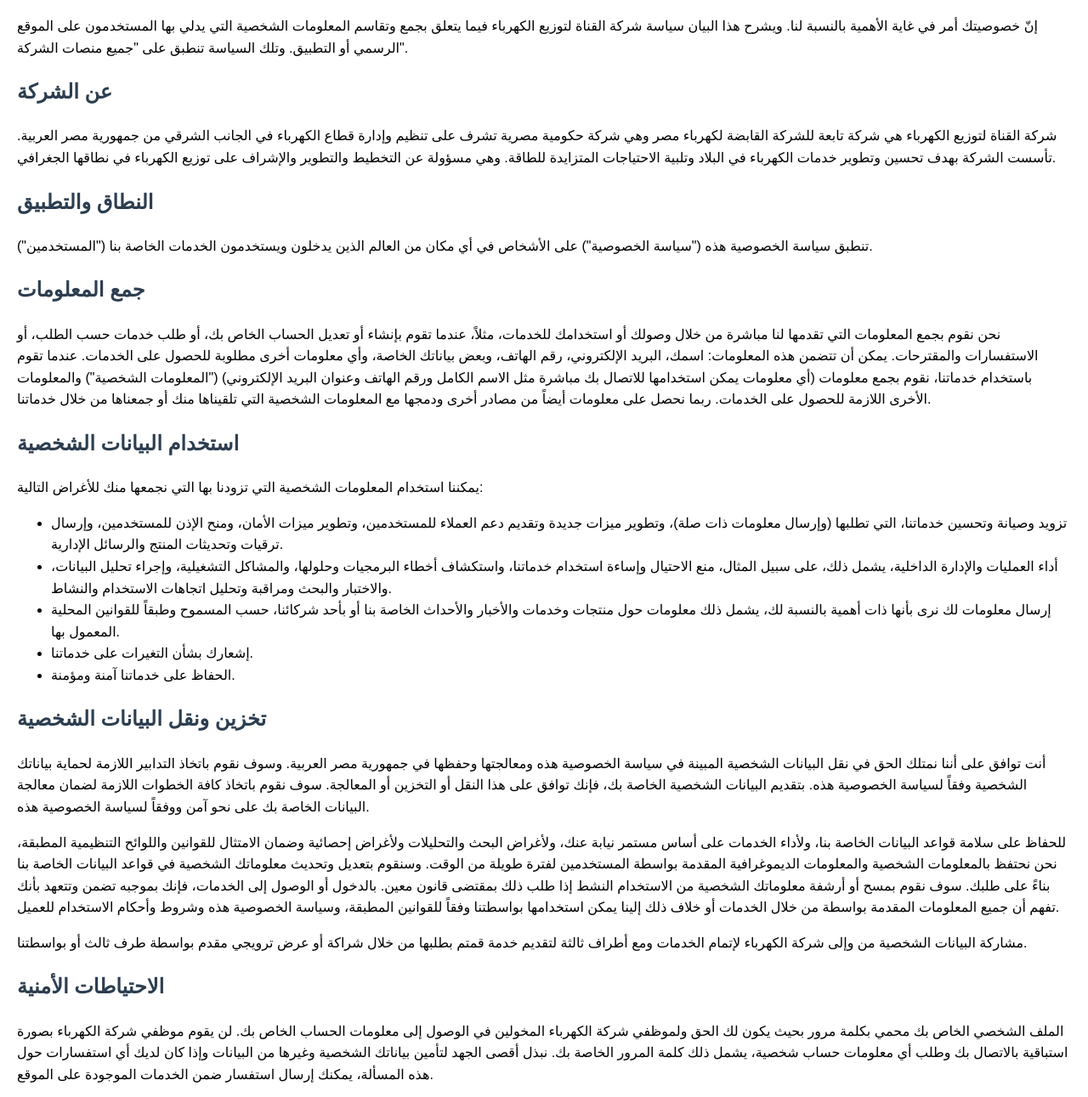
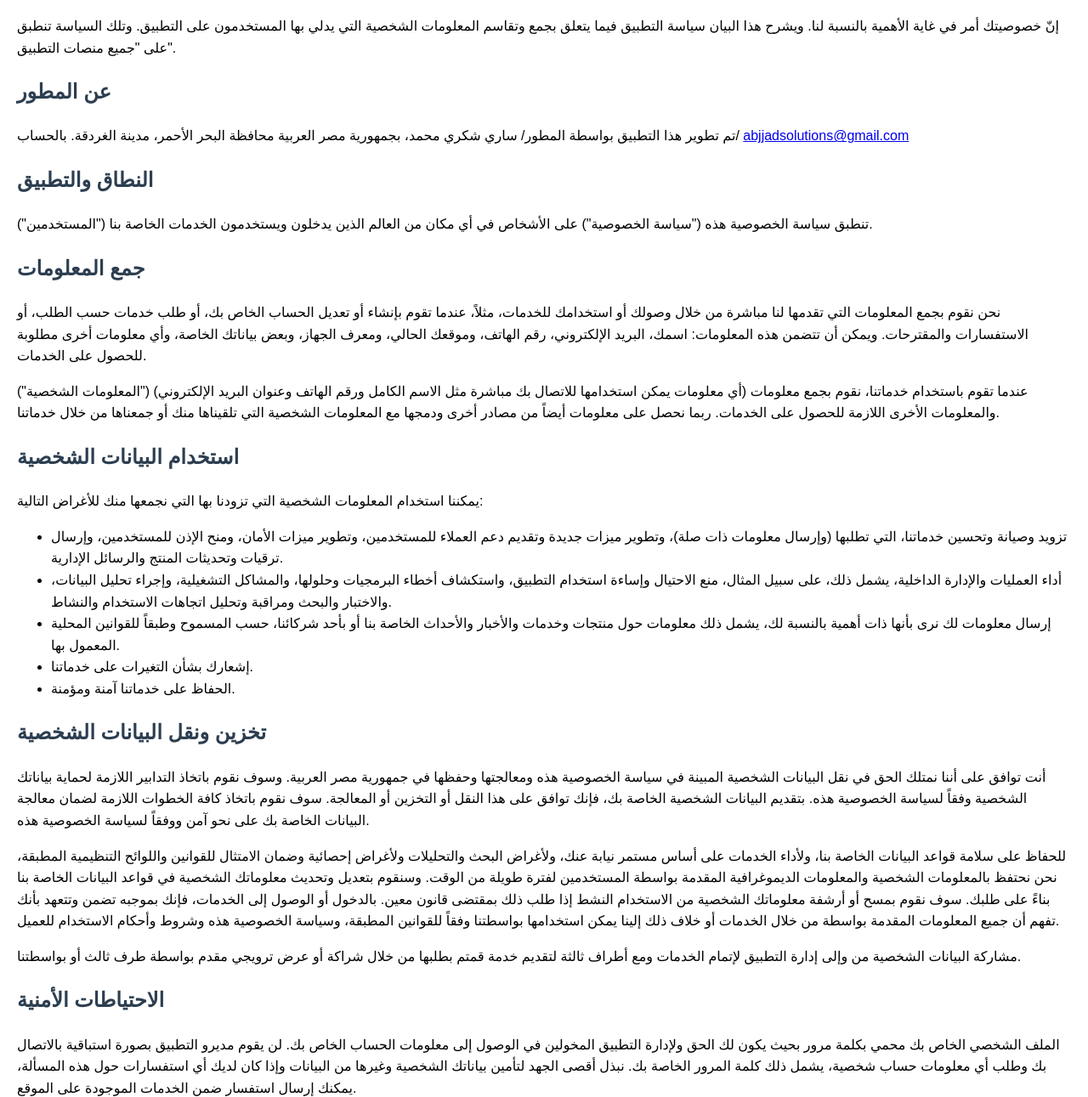
Before and after one commit to ccedegypt/ccedegypt.github.io, a plain HTML site: page teamwork/index.html in a window 1280 px wide. Shown: the part 76-1367 px from the top of the page at 85% size. Drawn offline with Linux system fonts and the light colour scheme.

Commit message:
Update index.html

```diff
--- a/teamwork/index.html
+++ b/teamwork/index.html
@@ -19,22 +19,23 @@
 
 <h1>سياسة الخصوصية</h1>
 
-<p>إنّ خصوصيتك أمر في غاية الأهمية بالنسبة لنا. ويشرح هذا البيان سياسة شركة القناة لتوزيع الكهرباء فيما يتعلق بجمع وتقاسم المعلومات الشخصية التي يدلي بها المستخدمون على الموقع الرسمي أو التطبيق. وتلك السياسة تنطبق على "جميع منصات الشركة".</p>
+<p>إنّ خصوصيتك أمر في غاية الأهمية بالنسبة لنا. ويشرح هذا البيان سياسة التطبيق فيما يتعلق بجمع وتقاسم المعلومات الشخصية التي يدلي بها المستخدمون على التطبيق. وتلك السياسة تنطبق على "جميع منصات التطبيق".</p>
 
-<h2>عن الشركة</h2>
-<p>شركة القناة لتوزيع الكهرباء هي شركة تابعة للشركة القابضة لكهرباء مصر وهي شركة حكومية مصرية تشرف على تنظيم وإدارة قطاع الكهرباء في الجانب الشرقي من جمهورية مصر العربية. تأسست الشركة بهدف تحسين وتطوير خدمات الكهرباء في البلاد وتلبية الاحتياجات المتزايدة للطاقة. وهي مسؤولة عن التخطيط والتطوير والإشراف على توزيع الكهرباء في نطاقها الجغرافي.</p>
+<h2>عن المطور</h2>
+<p>تم تطوير هذا التطبيق بواسطة المطور/ ساري شكري محمد، بجمهورية مصر العربية محافظة البحر الأحمر، مدينة الغردقة. بالحساب/ <a href="mailto:abjjadsolutions@gmail.com">abjjadsolutions@gmail.com</a></p>
 
 <h2>النطاق والتطبيق</h2>
 <p>تنطبق سياسة الخصوصية هذه ("سياسة الخصوصية") على الأشخاص في أي مكان من العالم الذين يدخلون ويستخدمون الخدمات الخاصة بنا ("المستخدمين").</p>
 
 <h2>جمع المعلومات</h2>
-<p>نحن نقوم بجمع المعلومات التي تقدمها لنا مباشرة من خلال وصولك أو استخدامك للخدمات، مثلاً، عندما تقوم بإنشاء أو تعديل الحساب الخاص بك، أو طلب خدمات حسب الطلب، أو الاستفسارات والمقترحات. يمكن أن تتضمن هذه المعلومات: اسمك، البريد الإلكتروني، رقم الهاتف، وبعض بياناتك الخاصة، وأي معلومات أخرى مطلوبة للحصول على الخدمات. عندما تقوم باستخدام خدماتنا، نقوم بجمع معلومات (أي معلومات يمكن استخدامها للاتصال بك مباشرة مثل الاسم الكامل ورقم الهاتف وعنوان البريد الإلكتروني) ("المعلومات الشخصية") والمعلومات الأخرى اللازمة للحصول على الخدمات. ربما نحصل على معلومات أيضاً من مصادر أخرى ودمجها مع المعلومات الشخصية التي تلقيناها منك أو جمعناها من خلال خدماتنا.</p>
+<p>نحن نقوم بجمع المعلومات التي تقدمها لنا مباشرة من خلال وصولك أو استخدامك للخدمات، مثلاً، عندما تقوم بإنشاء أو تعديل الحساب الخاص بك، أو طلب خدمات حسب الطلب، أو الاستفسارات والمقترحات. ويمكن أن تتضمن هذه المعلومات: اسمك، البريد الإلكتروني، رقم الهاتف، وموقعك الحالي، ومعرف الجهاز، وبعض بياناتك الخاصة، وأي معلومات أخرى مطلوبة للحصول على الخدمات.</p>
+<p>عندما تقوم باستخدام خدماتنا، نقوم بجمع معلومات (أي معلومات يمكن استخدامها للاتصال بك مباشرة مثل الاسم الكامل ورقم الهاتف وعنوان البريد الإلكتروني) ("المعلومات الشخصية") والمعلومات الأخرى اللازمة للحصول على الخدمات. ربما نحصل على معلومات أيضاً من مصادر أخرى ودمجها مع المعلومات الشخصية التي تلقيناها منك أو جمعناها من خلال خدماتنا.</p>
 
 <h2>استخدام البيانات الشخصية</h2>
 <p>يمكننا استخدام المعلومات الشخصية التي تزودنا بها التي نجمعها منك للأغراض التالية:</p>
 <ul>
     <li>تزويد وصيانة وتحسين خدماتنا، التي تطلبها (وإرسال معلومات ذات صلة)، وتطوير ميزات جديدة وتقديم دعم العملاء للمستخدمين، وتطوير ميزات الأمان، ومنح الإذن للمستخدمين، وإرسال ترقيات وتحديثات المنتج والرسائل الإدارية.</li>
-    <li>أداء العمليات والإدارة الداخلية، يشمل ذلك، على سبيل المثال، منع الاحتيال وإساءة استخدام خدماتنا، واستكشاف أخطاء البرمجيات وحلولها، والمشاكل التشغيلية، وإجراء تحليل البيانات، والاختبار والبحث ومراقبة وتحليل اتجاهات الاستخدام والنشاط.</li>
+    <li>أداء العمليات والإدارة الداخلية، يشمل ذلك، على سبيل المثال، منع الاحتيال وإساءة استخدام التطبيق، واستكشاف أخطاء البرمجيات وحلولها، والمشاكل التشغيلية، وإجراء تحليل البيانات، والاختبار والبحث ومراقبة وتحليل اتجاهات الاستخدام والنشاط.</li>
     <li>إرسال معلومات لك نرى بأنها ذات أهمية بالنسبة لك، يشمل ذلك معلومات حول منتجات وخدمات والأخبار والأحداث الخاصة بنا أو بأحد شركائنا، حسب المسموح وطبقاً للقوانين المحلية المعمول بها.</li>
     <li>إشعارك بشأن التغيرات على خدماتنا.</li>
     <li>الحفاظ على خدماتنا آمنة ومؤمنة.</li>
@@ -43,20 +44,20 @@
 <h2>تخزين ونقل البيانات الشخصية</h2>
 <p>أنت توافق على أننا نمتلك الحق في نقل البيانات الشخصية المبينة في سياسة الخصوصية هذه ومعالجتها وحفظها في جمهورية مصر العربية. وسوف نقوم باتخاذ التدابير اللازمة لحماية بياناتك الشخصية وفقاً لسياسة الخصوصية هذه. بتقديم البيانات الشخصية الخاصة بك، فإنك توافق على هذا النقل أو التخزين أو المعالجة. سوف نقوم باتخاذ كافة الخطوات اللازمة لضمان معالجة البيانات الخاصة بك على نحو آمن ووفقاً لسياسة الخصوصية هذه.</p>
 <p>للحفاظ على سلامة قواعد البيانات الخاصة بنا، ولأداء الخدمات على أساس مستمر نيابة عنك، ولأغراض البحث والتحليلات ولأغراض إحصائية وضمان الامتثال للقوانين واللوائح التنظيمية المطبقة، نحن نحتفظ بالمعلومات الشخصية والمعلومات الديموغرافية المقدمة بواسطة المستخدمين لفترة طويلة من الوقت. وسنقوم بتعديل وتحديث معلوماتك الشخصية في قواعد البيانات الخاصة بنا بناءً على طلبك. سوف نقوم بمسح أو أرشفة معلوماتك الشخصية من الاستخدام النشط إذا طلب ذلك بمقتضى قانون معين. بالدخول أو الوصول إلى الخدمات، فإنك بموجبه تضمن وتتعهد بأنك تفهم أن جميع المعلومات المقدمة بواسطة من خلال الخدمات أو خلاف ذلك إلينا يمكن استخدامها بواسطتنا وفقاً للقوانين المطبقة، وسياسة الخصوصية هذه وشروط وأحكام الاستخدام للعميل.</p>
-<p>مشاركة البيانات الشخصية من وإلى شركة الكهرباء لإتمام الخدمات ومع أطراف ثالثة لتقديم خدمة قمتم بطلبها من خلال شراكة أو عرض ترويجي مقدم بواسطة طرف ثالث أو بواسطتنا.</p>
+<p>مشاركة البيانات الشخصية من وإلى إدارة التطبيق لإتمام الخدمات ومع أطراف ثالثة لتقديم خدمة قمتم بطلبها من خلال شراكة أو عرض ترويجي مقدم بواسطة طرف ثالث أو بواسطتنا.</p>
 
 <h2>الاحتياطات الأمنية</h2>
-<p>الملف الشخصي الخاص بك محمي بكلمة مرور بحيث يكون لك الحق ولموظفي شركة الكهرباء المخولين في الوصول إلى معلومات الحساب الخاص بك. لن يقوم موظفي شركة الكهرباء بصورة استباقية بالاتصال بك وطلب أي معلومات حساب شخصية، يشمل ذلك كلمة المرور الخاصة بك. نبذل أقصى الجهد لتأمين بياناتك الشخصية وغيرها من البيانات وإذا كان لديك أي استفسارات حول هذه المسألة، يمكنك إرسال استفسار ضمن الخدمات الموجودة على الموقع.</p>
+<p>الملف الشخصي الخاص بك محمي بكلمة مرور بحيث يكون لك الحق ولإدارة التطبيق المخولين في الوصول إلى معلومات الحساب الخاص بك. لن يقوم مديرو التطبيق بصورة استباقية بالاتصال بك وطلب أي معلومات حساب شخصية، يشمل ذلك كلمة المرور الخاصة بك. نبذل أقصى الجهد لتأمين بياناتك الشخصية وغيرها من البيانات وإذا كان لديك أي استفسارات حول هذه المسألة، يمكنك إرسال استفسار ضمن الخدمات الموجودة على الموقع.</p>
 <p>نخلي مسؤوليتنا صراحة ضد أي مطالبة أو مسؤولية ربما تنشأ في حال حصول أي أطراف على البيانات الشخصية الخاصة بك.</p>
 
 <h2>ملفات تعريف الارتباط</h2>
 <p>يستخدم الموقع الإلكتروني الخاص بنا ملفات تعريف ارتباط تميزك عن المستخدمين الآخرين لتطبيقنا. هذا يساعدنا في أن نقدم لك تجربة جيدة عندما تتصفح التطبيق الخاص بنا ويسمح لنا أيضاً بتحسين التطبيق الخاص بنا والخدمات التي نقدمها. بالدخول إلى التطبيق واستخدامه، فإنك توافق على استخدامنا لملفات تعريف الارتباط.</p>
 
 <h2>تحديث سياسة الخصوصية</h2>
-<p>قد نقوم بتحديث سياسة الخصوصية هذه من وقت لآخر استجابة للمتطلبات القانونية أو التنظيمية أو التشغيلية. سيتم نشر أي تغييرات في سياسة الخصوصية هذه على هذه الصفحة. عندما تكون هذه التغييرات مادية، قد نوفر لك إخطاراً محدداً بأية تغييرات من هذا القبيل (بما في ذلك موعد دخولها حيز التنفيذ) وفقاً للقانون. حيثما ينطبق ذلك (على سبيل المثال، إن كانت التغييرات تتطلب معالجة بيانات جديدة تعتمد على موافقتك المسبقة) سوف نتأكد أنه قد أتيحت لك إمكانية قبول هذه التغييرات حتى تتمكن من مواصلة استخدام خدماتنا أو رفضها - في هذه الحالة يحق لك إلغاء استخدامك لخدمات المنصة الموحدة لخدمات الكهرباء.</p>
+<p>قد نقوم بتحديث سياسة الخصوصية هذه من وقت لآخر استجابة للمتطلبات القانونية أو التنظيمية أو التشغيلية. سيتم نشر أي تغييرات في سياسة الخصوصية هذه على هذه الصفحة. عندما تكون هذه التغييرات مادية، قد نوفر لك إخطاراً محدداً بأية تغييرات من هذا القبيل (بما في ذلك موعد دخولها حيز التنفيذ) وفقاً للقانون. حيثما ينطبق ذلك (على سبيل المثال، إن كانت التغييرات تتطلب معالجة بيانات جديدة تعتمد على موافقتك المسبقة) سوف نتأكد أنه قد أتيحت لك إمكانية قبول هذه التغييرات حتى تتمكن من مواصلة استخدام خدماتنا أو رفضها - في هذه الحالة يحق لك إلغاء استخدامك لخدمات التطبيق</p>
 
 <h2>تواصل معنا</h2>
-<p>يتم الترحيب بكافة الملاحظات والاستفسارات والطلبات المرتبطة باستخدامنا لمعلوماتك ويجب توجيهها الى شركة القناة لتوزيع الكهرباء. لأية استفسارات متعلقة بسياسة الخصوصية، يمكنك الاتصال بنا على البريد الالكتروني التالى <a href="mailto:abjjadsolutions@gmail.com">abjjadsolutions@gmail.com</a>.</p>
+<p>يتم الترحيب بكافة الملاحظات والاستفسارات والطلبات المرتبطة باستخدامنا لمعلوماتك ويجب توجيهها إلى إدارة التطبيق. لأية استفسارات متعلقة بسياسة الخصوصية، يمكنك الاتصال بنا على البريد الإلكتروني التالي <a href="mailto:abjjadsolutions@gmail.com">abjjadsolutions@gmail.com</a>.</p>
 
 </body>
 </html>
```
